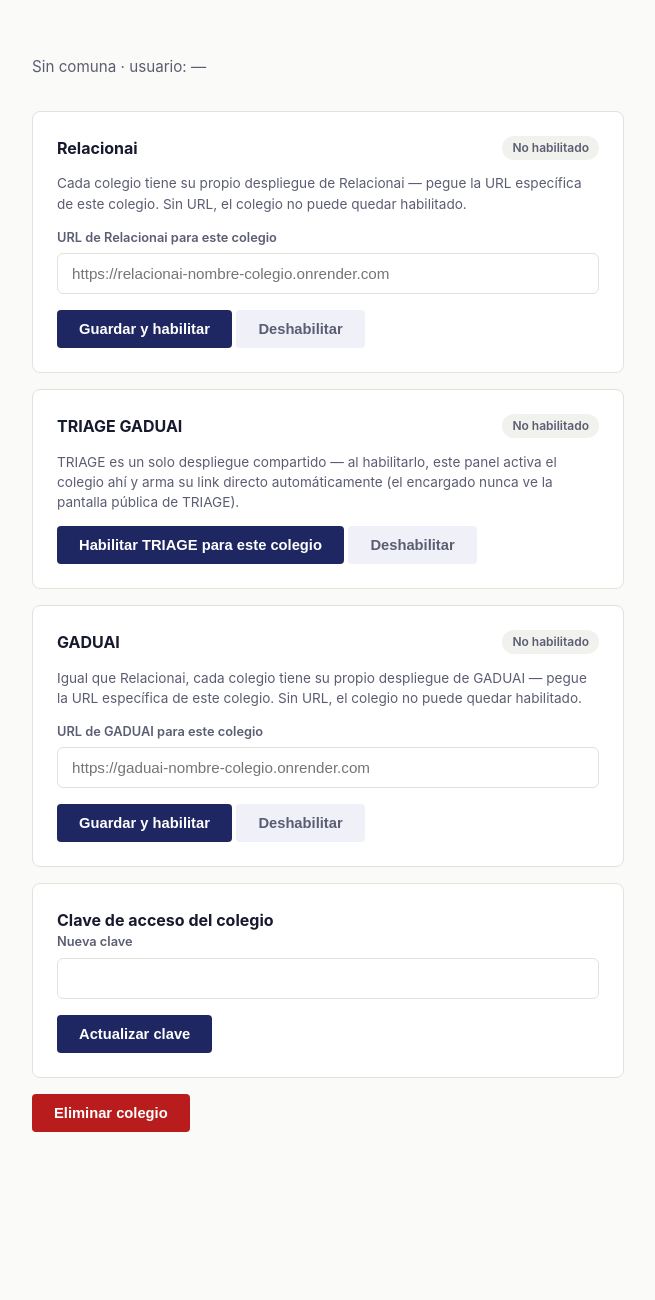
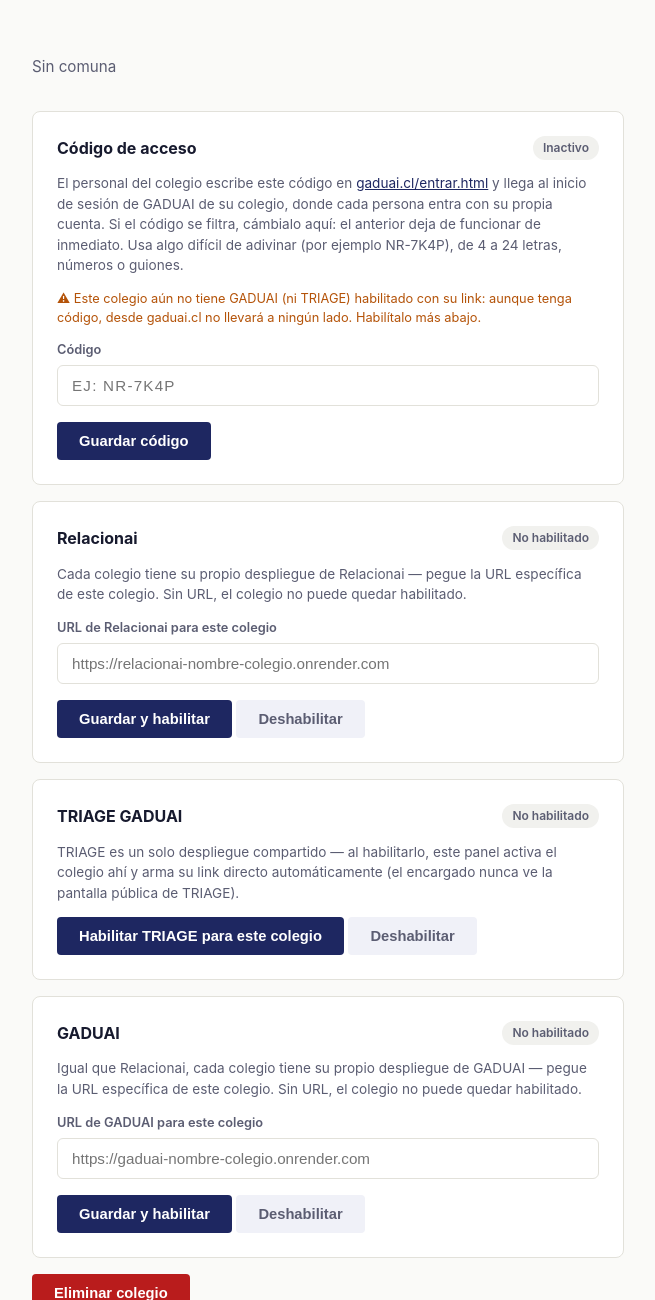
Before and after one commit to humbertoski26/gaduaiweb, a Flask app: template portal/templates/admin_colegio.html in a window 1280 px wide. Shown: the part 56-1356 px from the top of the page, without its empty margins (312-967 px from the left). Before the commit the page ends 1188 px from the top, so only its background shows below. Run offline with Flask 3, Linux system fonts and the light colour scheme; the template is opened without the code that fills it, so the values that code supplies are empty; some libraries are stand-ins or nearby versions.

Commit message:
Entrada del personal con código de colegio en gaduai.cl
- gaduai.cl/entrar.html: el personal escribe el código de su colegio y llega al
  inicio de sesión de su GADUAI, donde entra con su cuenta personal. Desde fuera
  no se ve ni se lista ningún colegio; puede recordar el colegio en el dispositivo.
- Portal: POST /api/entrar valida el código en el servidor (límite de intentos por
  IP y global). Código por colegio editable en el panel; al cambiarlo, el anterior
  deja de servir.
- Se retira la entrada antigua con correo y clave compartida por colegio: sus
  links llevan a la página del código.

Co-Authored-By: Claude Opus 5.5 <noreply@anthropic.com>

```diff
--- a/historia.html
+++ b/historia.html
@@ -185,7 +185,7 @@
       <a href="index.html#como-funciona">Cómo funciona</a>
       <a href="index.html#red">La plataforma</a>
       <a href="index.html#privacidad">Privacidad</a>
-      <a class="btn btn-outline" href="https://gaduai-portal.onrender.com/login">Entrar a GADUAI</a>
+      <a class="btn btn-outline" href="entrar.html">Entrar a GADUAI</a>
       <button class="btn" onclick="abrirContacto('demo')" type="button">Solicitar demostración</button>
     </div>
   </div>
--- a/index.html
+++ b/index.html
@@ -314,7 +314,7 @@
       <a href="#como-funciona">Cómo funciona</a>
       <a href="#red">La plataforma</a>
       <a href="#privacidad">Privacidad</a>
-      <a class="btn btn-outline" href="https://gaduai-portal.onrender.com/login">Entrar a GADUAI</a>
+      <a class="btn btn-outline" href="entrar.html">Entrar a GADUAI</a>
       <button class="btn" onclick="abrirContacto('demo')" type="button">Solicitar demostración</button>
     </div>
   </div>
@@ -501,7 +501,7 @@
     <div class="action-card">
       <p>GADUAI organiza la gestión del colegio en un único lugar: prioriza lo urgente, deja registro de lo acordado, y mantiene visible lo que aún está pendiente de cumplir — todo accesible desde el mismo sistema, sin plataformas paralelas.</p>
       <div class="cta-row">
-        <a class="btn" href="https://gaduai-portal.onrender.com/login">Entrar a GADUAI</a>
+        <a class="btn" href="entrar.html">Entrar a GADUAI</a>
       </div>
     </div>
   </div>
--- a/portal/app.py
+++ b/portal/app.py
@@ -9,7 +9,6 @@ from urllib.error import HTTPError, URLError
 from urllib.request import Request, urlopen
 
 from flask import Flask, render_template, request, redirect, url_for, session, jsonify
-from werkzeug.security import generate_password_hash, check_password_hash
 
 from db import get_conn, init_db
 
@@ -120,8 +119,8 @@ def resetear_master_en_triage(colegio_id_triage, correo_nuevo=None):
     except URLError as exc:
         raise TriageError("No se pudo conectar con TRIAGE.") from exc
 
-# El botón de contacto vive en el sitio público (otro origen), así que ese único
-# endpoint necesita CORS habilitado para poder recibir el POST desde gaduai.cl.
+# El formulario de contacto y la caja de código de entrada viven en el sitio público (otro
+# origen), así que esos endpoints necesitan CORS para recibir el POST desde gaduai.cl.
 ALLOWED_ORIGINS = {"https://gaduai.cl", "https://www.gaduai.cl", "https://gaduai-web.onrender.com"}
 
 
@@ -132,19 +131,11 @@ def add_cors_headers(resp):
         resp.headers["Access-Control-Allow-Origin"] = origin
         resp.headers["Access-Control-Allow-Methods"] = "POST, OPTIONS"
         resp.headers["Access-Control-Allow-Headers"] = "Content-Type"
+        resp.headers["Access-Control-Max-Age"] = "600"
     return resp
 
 with app.app_context():
     init_db()
-
-
-def colegio_login_required(f):
-    @wraps(f)
-    def wrapper(*a, **kw):
-        if not session.get("colegio_id"):
-            return redirect(url_for("login"))
-        return f(*a, **kw)
-    return wrapper
 
 
 def admin_login_required(f):
@@ -156,69 +147,78 @@ def admin_login_required(f):
     return wrapper
 
 
-@app.route("/")
-def index():
-    if session.get("colegio_id"):
-        return redirect(url_for("portal"))
-    return redirect(url_for("login"))
+# ---------- entrada del personal: código de colegio ----------
+# El personal ya no entra aquí con una clave compartida por colegio: en gaduai.cl/entrar.html
+# escribe el código de su colegio, este endpoint lo valida y devuelve el link al GADUAI de ese
+# colegio, donde cada persona inicia sesión con su propia cuenta. Desde fuera no se puede ver
+# ni listar ningún colegio: un código equivocado solo responde "no válido".
+ENTRAR_URL = "https://www.gaduai.cl/entrar.html"
+CODIGO_RE = re.compile(r"^[A-Z0-9-]{4,24}$")
+_fallos_codigo = {}          # ip -> (fallos, desde)
+_fallos_codigo_global = [0, time.time()]
+FALLOS_CODIGO_IP = 10        # por IP cada 15 minutos
+FALLOS_CODIGO_GLOBAL = 300   # entre todas las IP cada 15 minutos (frena adivinar desde muchas IP)
 
 
-@app.route("/login", methods=["GET", "POST"])
-@limite_intentos("login")
-def login():
-    if request.method == "POST":
-        email = request.form["email"].strip().lower()
-        password = request.form["password"]
+def normalizar_codigo(codigo):
+    return re.sub(r"\s+", "", codigo or "").upper()
+
+
+def destino_colegio(cur, colegio_id):
+    """Link de entrada del colegio: su GADUAI (propio o compartido) si está habilitado; si
+    solo tiene el TRIAGE compartido habilitado, ese link. None si no tiene ninguno."""
+    cur.execute(
+        "SELECT producto, url FROM accesos WHERE colegio_id = %s AND habilitado AND url IS NOT NULL",
+        (colegio_id,),
+    )
+    urls = {r["producto"]: r["url"] for r in cur.fetchall()}
+    return urls.get("gaduai") or urls.get("triage")
+
+
+@app.route("/api/entrar", methods=["POST", "OPTIONS"])
+def api_entrar():
+    if request.method == "OPTIONS":
+        return ("", 204)
+    ip = request.headers.get("X-Forwarded-For", request.remote_addr or "desconocida").split(",")[0].strip()
+    ahora = time.time()
+    n, desde = _fallos_codigo.get(ip, (0, ahora))
+    if ahora - desde > 900:
+        n, desde = 0, ahora
+    if ahora - _fallos_codigo_global[1] > 900:
+        _fallos_codigo_global[:] = [0, ahora]
+    if n >= FALLOS_CODIGO_IP or _fallos_codigo_global[0] >= FALLOS_CODIGO_GLOBAL:
+        return jsonify({"error": "demasiados_intentos"}), 429
+
+    data = request.get_json(silent=True) or {}
+    codigo = normalizar_codigo(data.get("codigo"))
+    destino = None
+    if CODIGO_RE.match(codigo):
         conn = get_conn()
         cur = conn.cursor()
-        cur.execute("SELECT * FROM usuarios_colegio WHERE email = %s", (email,))
-        usuario = cur.fetchone()
+        cur.execute("SELECT id, nombre FROM colegios WHERE upper(codigo_acceso) = %s", (codigo,))
+        colegio = cur.fetchone()
+        if colegio:
+            url = destino_colegio(cur, colegio["id"])
+            if url:
+                destino = {"url": url, "nombre": colegio["nombre"]}
         cur.close()
         conn.close()
-        if usuario and check_password_hash(usuario["password_hash"], password):
-            session["colegio_id"] = usuario["colegio_id"]
-            return redirect(url_for("portal"))
-        return render_template("login.html", error="Correo o clave incorrectos.")
-    return render_template("login.html")
+    if not destino:
+        _fallos_codigo[ip] = (n + 1, desde)
+        _fallos_codigo_global[0] += 1
+        return jsonify({"error": "codigo_invalido"}), 404
+    return jsonify(destino)
 
 
+# La antigua entrada con correo y clave compartida por colegio se retiró: cualquier link
+# viejo a esta pantalla lleva a la caja de código de gaduai.cl.
+@app.route("/")
+@app.route("/login", methods=["GET", "POST"])
+@app.route("/portal")
 @app.route("/logout")
-def logout():
+def login():
     session.pop("colegio_id", None)
-    return redirect(url_for("login"))
-
-
-@app.route("/portal")
-@colegio_login_required
-def portal():
-    conn = get_conn()
-    cur = conn.cursor()
-    cur.execute("SELECT * FROM colegios WHERE id = %s", (session["colegio_id"],))
-    colegio = cur.fetchone()
-    cur.execute("SELECT * FROM accesos WHERE colegio_id = %s", (session["colegio_id"],))
-    accesos = {row["producto"]: row for row in cur.fetchall()}
-    cur.close()
-    conn.close()
-
-    # Si el colegio ya tiene GADUAI habilitado, ese es el único punto de entrada: absorbe
-    # TRIAGE y enlaza a Relacionai desde su propio header — el colegio nunca más ve esta
-    # pantalla de elegir producto, entra directo con su correo/clave de GADUAI.
-    gaduai_acc = accesos.get("gaduai")
-    if gaduai_acc and gaduai_acc["habilitado"] and gaduai_acc["url"]:
-        return redirect(gaduai_acc["url"])
-
-    productos = []
-    for clave, meta in PRODUCTOS.items():
-        if clave == "gaduai":
-            continue  # no se ofrece como tarjeta suelta — o reemplaza todo, o no se muestra
-        acc = accesos.get(clave)
-        productos.append({
-            "nombre": meta["nombre"],
-            "descripcion": meta["descripcion"],
-            "habilitado": bool(acc and acc["habilitado"]),
-            "url": acc["url"] if acc else None,
-        })
-    return render_template("portal.html", colegio=colegio, productos=productos)
+    return redirect(ENTRAR_URL)
 
 
 # ---------- admin ----------
@@ -362,8 +362,6 @@ def admin_nuevo_colegio():
     if request.method == "POST":
         nombre = request.form["nombre"].strip()
         comuna = request.form.get("comuna", "").strip() or None
-        email = request.form["email"].strip().lower()
-        password = request.form["password"]
         conn = get_conn()
         cur = conn.cursor()
         try:
@@ -372,14 +370,10 @@ def admin_nuevo_colegio():
                 (nombre, comuna),
             )
             colegio_id = cur.fetchone()["id"]
-            cur.execute(
-                "INSERT INTO usuarios_colegio (colegio_id, email, password_hash) VALUES (%s, %s, %s)",
-                (colegio_id, email, generate_password_hash(password)),
-            )
         except Exception:
             cur.close()
             conn.close()
-            return render_template("admin_nuevo_colegio.html", error="No se pudo crear (¿correo ya usado?).")
+            return render_template("admin_nuevo_colegio.html", error="No se pudo crear el colegio.")
         cur.close()
         conn.close()
         return redirect(url_for("admin_colegio", colegio_id=colegio_id))
@@ -393,10 +387,13 @@ def admin_colegio(colegio_id):
     cur = conn.cursor()
     cur.execute("SELECT * FROM colegios WHERE id = %s", (colegio_id,))
     colegio = cur.fetchone()
-    cur.execute("SELECT * FROM usuarios_colegio WHERE colegio_id = %s", (colegio_id,))
-    usuario = cur.fetchone()
+    if not colegio:
+        cur.close()
+        conn.close()
+        return redirect(url_for("admin_dashboard"))
     cur.execute("SELECT * FROM accesos WHERE colegio_id = %s", (colegio_id,))
     rows = cur.fetchall()
+    destino = destino_colegio(cur, colegio_id)
     cur.close()
     conn.close()
 
@@ -405,7 +402,7 @@ def admin_colegio(colegio_id):
         acc[row["producto"]] = row["habilitado"]
         acc[f"{row['producto']}_url"] = row["url"]
 
-    return render_template("admin_colegio.html", colegio=colegio, usuario=usuario, acc=acc, msg=request.args.get("msg"))
+    return render_template("admin_colegio.html", colegio=colegio, acc=acc, destino=destino, msg=request.args.get("msg"))
 
 
 @app.route("/admin/colegios/<int:colegio_id>/acceso/<producto>", methods=["POST"])
@@ -471,19 +468,27 @@ def admin_reset_master_triage(colegio_id):
     return redirect(url_for("admin_colegio", colegio_id=colegio_id, msg=msg))
 
 
-@app.route("/admin/colegios/<int:colegio_id>/clave", methods=["POST"])
+@app.route("/admin/colegios/<int:colegio_id>/codigo", methods=["POST"])
 @admin_login_required
-def admin_reset_password(colegio_id):
-    password = request.form["password"]
+def admin_codigo_acceso(colegio_id):
+    """Define, cambia o quita el código con que el personal entra desde gaduai.cl. Al
+    cambiarlo, el código anterior deja de funcionar de inmediato."""
+    codigo = normalizar_codigo(request.form.get("codigo"))
+    if codigo and not CODIGO_RE.match(codigo):
+        return redirect(url_for("admin_colegio", colegio_id=colegio_id,
+                                msg="Código no guardado: usa entre 4 y 24 letras, números o guiones (sin espacios)."))
     conn = get_conn()
     cur = conn.cursor()
-    cur.execute(
-        "UPDATE usuarios_colegio SET password_hash = %s WHERE colegio_id = %s",
-        (generate_password_hash(password), colegio_id),
-    )
+    try:
+        cur.execute("UPDATE colegios SET codigo_acceso = %s WHERE id = %s", (codigo or None, colegio_id))
+    except Exception:
+        cur.close()
+        conn.close()
+        return redirect(url_for("admin_colegio", colegio_id=colegio_id, msg="Ese código ya lo usa otro colegio. Elige otro."))
     cur.close()
     conn.close()
-    return redirect(url_for("admin_colegio", colegio_id=colegio_id, msg="Clave actualizada."))
+    msg = f"Código guardado: {codigo}." if codigo else "Código quitado: nadie puede entrar a este colegio desde gaduai.cl."
+    return redirect(url_for("admin_colegio", colegio_id=colegio_id, msg=msg))
 
 
 @app.route("/admin/colegios/<int:colegio_id>/eliminar", methods=["POST"])
--- a/portal/db.py
+++ b/portal/db.py
@@ -37,6 +37,12 @@ CREATE TABLE IF NOT EXISTS accesos (
   UNIQUE(colegio_id, producto)
 );
 
+-- Código de acceso que el personal escribe en gaduai.cl/entrar.html para llegar al GADUAI
+-- de su colegio. Lo define Humberto en el panel; único sin importar mayúsculas.
+ALTER TABLE colegios ADD COLUMN IF NOT EXISTS codigo_acceso TEXT;
+CREATE UNIQUE INDEX IF NOT EXISTS colegios_codigo_acceso_unico
+  ON colegios (upper(codigo_acceso)) WHERE codigo_acceso IS NOT NULL;
+
 CREATE TABLE IF NOT EXISTS mensajes_contacto (
   id SERIAL PRIMARY KEY,
   nombre TEXT NOT NULL,
--- a/portal/templates/admin_colegio.html
+++ b/portal/templates/admin_colegio.html
@@ -7,8 +7,26 @@
 </div>
 <div class="wrap">
   <h1>{{ colegio.nombre }}</h1>
-  <p class="sub">{{ colegio.comuna or 'Sin comuna' }} · usuario: {{ usuario.email if usuario else '—' }}</p>
+  <p class="sub">{{ colegio.comuna or 'Sin comuna' }}</p>
   {% if msg %}<div class="flash">{{ msg }}</div>{% endif %}
+
+  <div class="card">
+    <div style="display:flex;justify-content:space-between;align-items:center;">
+      <strong>Código de acceso</strong>
+      <span class="badge {{ 'badge-on' if colegio.codigo_acceso and destino else 'badge-off' }}">{{ 'Activo' if colegio.codigo_acceso and destino else 'Inactivo' }}</span>
+    </div>
+    <p style="font-size:0.85rem;color:var(--muted);">El personal del colegio escribe este código en <a href="https://www.gaduai.cl/entrar.html" target="_blank" rel="noopener">gaduai.cl/entrar.html</a> y llega al inicio de sesión de GADUAI de su colegio, donde cada persona entra con su propia cuenta. Si el código se filtra, cámbialo aquí: el anterior deja de funcionar de inmediato. Usa algo difícil de adivinar (por ejemplo NR-7K4P), de 4 a 24 letras, números o guiones.</p>
+    {% if destino %}
+    <p style="font-size:0.8rem;">Con el código se llega a: <a href="{{ destino }}" target="_blank" rel="noopener">{{ destino }}</a></p>
+    {% else %}
+    <p style="font-size:0.8rem;color:#b45309;">⚠ Este colegio aún no tiene GADUAI (ni TRIAGE) habilitado con su link: aunque tenga código, desde gaduai.cl no llevará a ningún lado. Habilítalo más abajo.</p>
+    {% endif %}
+    <form method="post" action="{{ url_for('admin_codigo_acceso', colegio_id=colegio.id) }}">
+      <label>Código</label>
+      <input type="text" name="codigo" value="{{ colegio.codigo_acceso or '' }}" placeholder="Ej: NR-7K4P" autocomplete="off" style="text-transform:uppercase;letter-spacing:.08em;">
+      <button class="btn" type="submit">Guardar código</button>
+    </form>
+  </div>
 
   <div class="card">
     <div style="display:flex;justify-content:space-between;align-items:center;">
@@ -63,15 +81,6 @@
     {% endif %}
   </div>
 
-  <div class="card">
-    <strong>Clave de acceso del colegio</strong>
-    <form method="post" action="{{ url_for('admin_reset_password', colegio_id=colegio.id) }}">
-      <label>Nueva clave</label>
-      <input type="text" name="password" required>
-      <button class="btn" type="submit">Actualizar clave</button>
-    </form>
-  </div>
-
   <form method="post" action="{{ url_for('admin_eliminar_colegio', colegio_id=colegio.id) }}" onsubmit="return confirm('¿Eliminar este colegio y todos sus accesos?');">
     <button class="btn btn-danger" type="submit">Eliminar colegio</button>
   </form>
--- a/portal/templates/admin_dashboard.html
+++ b/portal/templates/admin_dashboard.html
@@ -14,18 +14,19 @@
   {% if error %}<div class="flash">{{ error }}</div>{% endif %}
   <div class="card">
     <table>
-      <tr><th>Colegio</th><th>Comuna</th><th>Relacionai</th><th>TRIAGE</th><th>GADUAI</th><th></th></tr>
+      <tr><th>Colegio</th><th>Comuna</th><th>Código</th><th>Relacionai</th><th>TRIAGE</th><th>GADUAI</th><th></th></tr>
       {% for c in colegios %}
       <tr>
         <td>{{ c.nombre }}</td>
         <td>{{ c.comuna or '—' }}</td>
+        <td>{{ c.codigo_acceso or '—' }}</td>
         <td><span class="badge {{ 'badge-on' if c.acc.relacionai else 'badge-off' }}">{{ 'Sí' if c.acc.relacionai else 'No' }}</span></td>
         <td><span class="badge {{ 'badge-on' if c.acc.triage else 'badge-off' }}">{{ 'Sí' if c.acc.triage else 'No' }}</span></td>
         <td><span class="badge {{ 'badge-on' if c.acc.gaduai else 'badge-off' }}">{{ 'Sí' if c.acc.gaduai else 'No' }}</span></td>
         <td><a href="{{ url_for('admin_colegio', colegio_id=c.id) }}">Administrar</a></td>
       </tr>
       {% else %}
-      <tr><td colspan="6" style="color:var(--muted);">Aún no hay colegios creados.</td></tr>
+      <tr><td colspan="7" style="color:var(--muted);">Aún no hay colegios creados.</td></tr>
       {% endfor %}
     </table>
   </div>
--- a/portal/templates/admin_nuevo_colegio.html
+++ b/portal/templates/admin_nuevo_colegio.html
@@ -13,10 +13,6 @@
     <input name="nombre" required autofocus>
     <label>Comuna (opcional)</label>
     <input name="comuna">
-    <label>Correo de acceso del colegio</label>
-    <input type="email" name="email" required>
-    <label>Clave de acceso</label>
-    <input type="text" name="password" required>
     <button class="btn" type="submit">Crear colegio</button>
   </form>
 </div>
```
Also changed, not shown: entrar.html (added, +155 -0 lines), portal/templates/login.html (deleted, +0 -16 lines), portal/templates/portal.html (deleted, +0 -29 lines).
